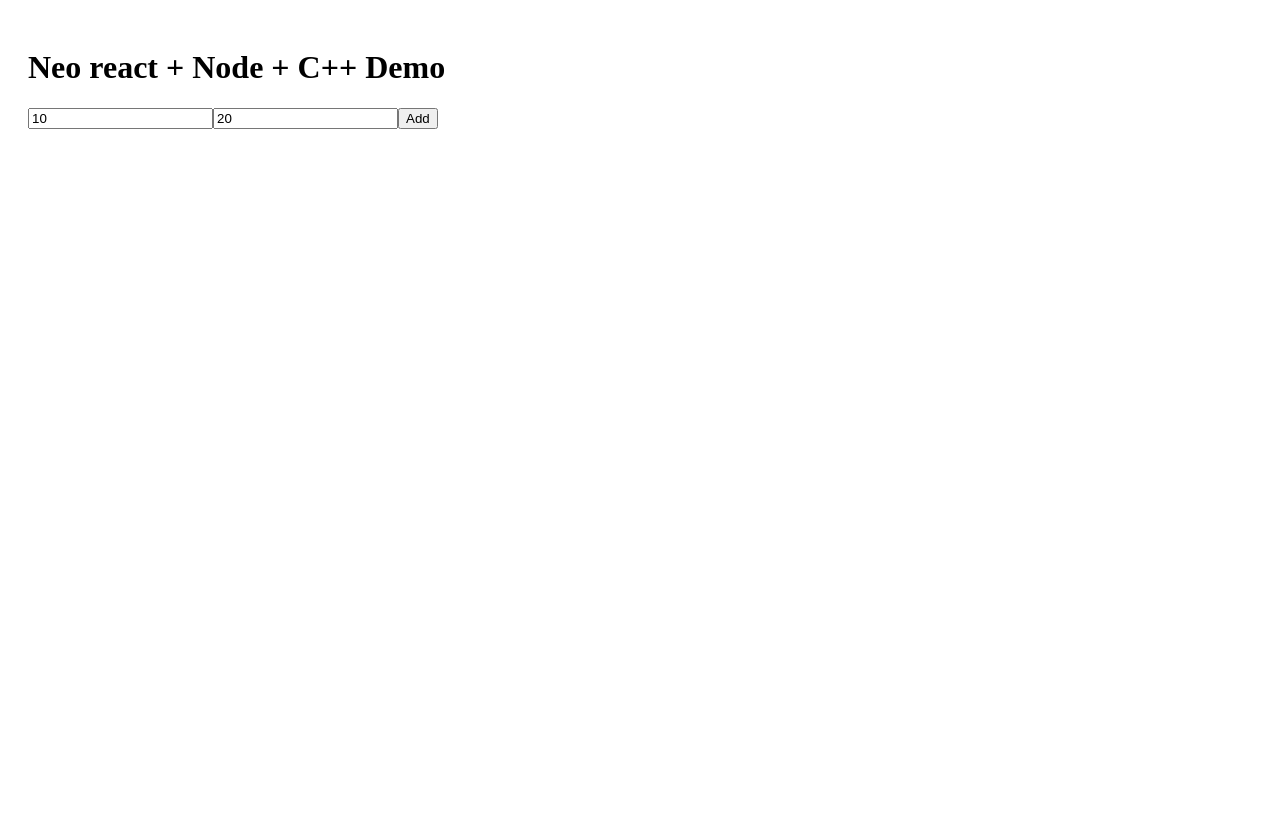
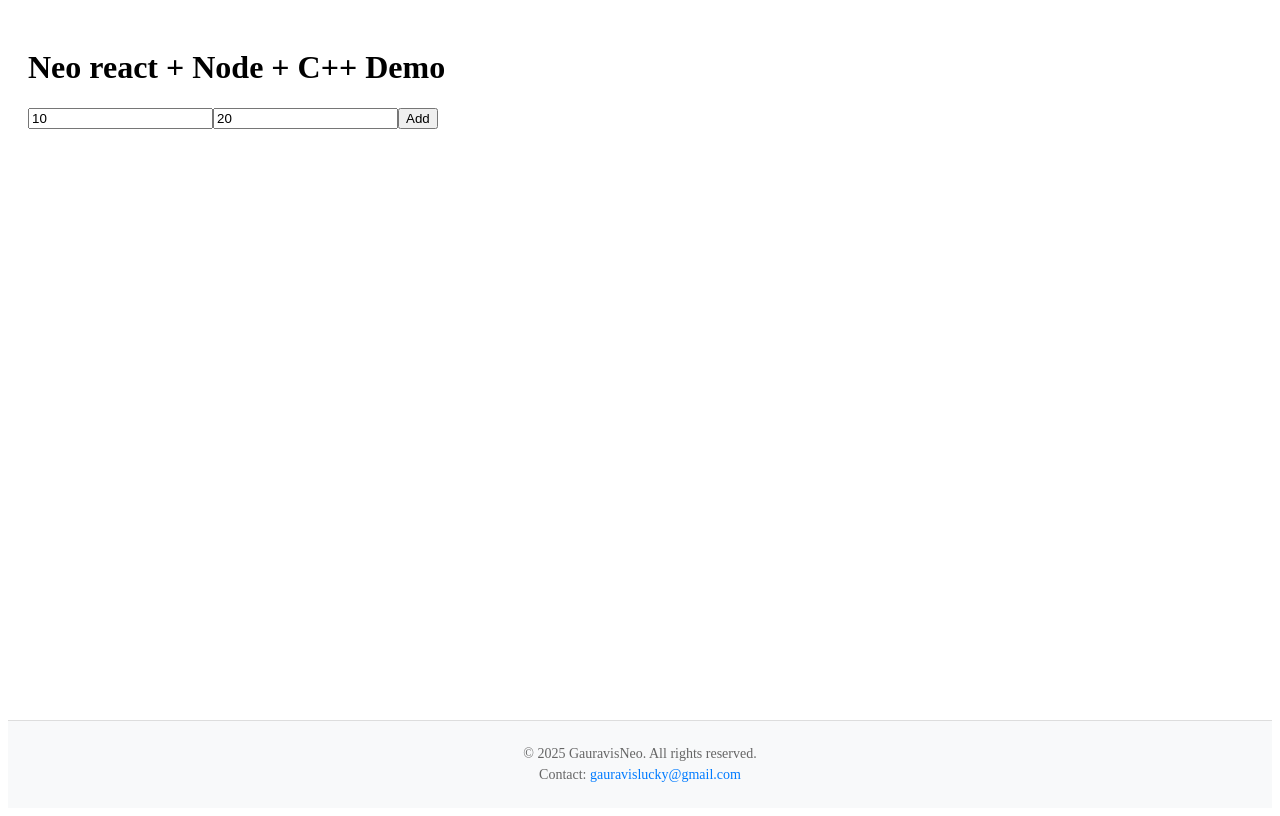
Before and after one commit to messagegaurav/CPPReactNeo, a React (Create React App) app in the folder fullstack_app/frontend/: page / in a window 1280 px wide. Built offline with nearby package versions, Linux system fonts and the light colour scheme.

Commit message:
Add professional copyright footer

```diff
--- a/fullstack_app/frontend/src/App.js
+++ b/fullstack_app/frontend/src/App.js
@@ -15,7 +15,8 @@ function App() {
     };
 
     return (
-        <div style={{ padding: 20 }}>
+        <div style={{ minHeight: '100vh', display: 'flex', flexDirection: 'column' }}>
+            <div style={{ flex: 1, padding: 20 }}>
                 <h1>Neo react + Node + C++ Demo</h1>
                 <input type="number" value={a} onChange={(e) => setA(e.target.value)} />
                 <input type="number" value={b} onChange={(e) => setB(e.target.value)} />
@@ -23,6 +24,21 @@ function App() {
                 {loading && <p>Loading... (first request may take 30s)</p>}
                 {result !== null && <h2>Result: {result}</h2>}
             </div>
+            <footer style={{
+                borderTop: '1px solid #ddd',
+                padding: '20px',
+                textAlign: 'center',
+                backgroundColor: '#f8f9fa',
+                color: '#666'
+            }}>
+                <p style={{ margin: '5px 0', fontSize: '14px' }}>
+                    © 2025 GauravisNeo. All rights reserved.
+                </p>
+                <p style={{ margin: '5px 0', fontSize: '14px' }}>
+                    Contact: <a href="mailto:gauravislucky@gmail.com" style={{ color: '#007bff', textDecoration: 'none' }}>gauravislucky@gmail.com</a>
+                </p>
+            </footer>
+        </div>
     );
 }
 
```
Lines whose indentation alone changed are shown as unchanged.
